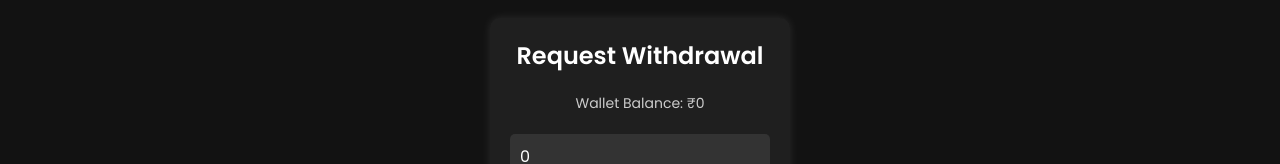
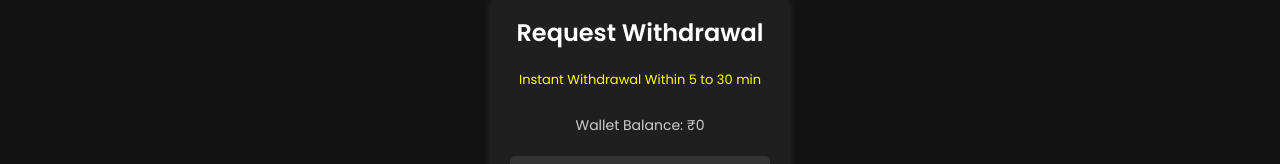
Before and after one commit to bhupeshkhedikar/patbet, a React (Create React App) app: page /withdrawal in a window 1280 px wide. Shown: the part 267-431 px from the top of the page. Built offline with nearby package versions, Linux system fonts and the light colour scheme; no server answers; the database is empty; sample sign-in values are in the browser's storage.

Commit message:
added new qr code image

```diff
--- a/src/components/Admin/BetsHistroy.js
+++ b/src/components/Admin/BetsHistroy.js
@@ -1,7 +1,9 @@
 import React, { useState, useEffect } from "react";
+
 import { collection, getDocs, doc } from "firebase/firestore";
 import { db } from "../../firebase";
 import "../Admin/BetsHistrory.css";
+
 const BetsHistory = () => {
   const [games, setGames] = useState([]);
   const [allBets, setAllBets] = useState([]);
--- a/src/components/PaymentComponent.js
+++ b/src/components/PaymentComponent.js
@@ -10,7 +10,7 @@ const PaymentComponent = () => {
   const [moneyRequests, setMoneyRequests] = useState([]);
 
   const upiId = "example@upi";  // Replace with your UPI ID
-  const qrCodeUrl = "https://encrypted-tbn0.gstatic.com/images?q=tbn:ANd9GcR6MSeP9-tHEBAiDsSyaqUdrCj6Nb3FrmCxOQ&s";  // Replace with your QR code image URL
+  const qrCodeUrl = "https://i.ibb.co/jkbJYPB7/QrCode.jpg";  // Replace with your QR code image URL
 
   const user = auth.currentUser;
 
--- a/src/components/WithdrawalRequest.js
+++ b/src/components/WithdrawalRequest.js
@@ -102,6 +102,7 @@ const WithdrawalRequest = () => {
     <div className="auth-container">
       <div className="auth-box">
         <h2>Request Withdrawal</h2>
+        <p style={{fontSize:'13px', color:'yellow'}}>Instant Withdrawal Within 5 to 30 min</p> <br/>
         <p className="wallet-text">Wallet Balance: ₹{walletBalance}</p>
 
         {/* Amount Input */}
```
